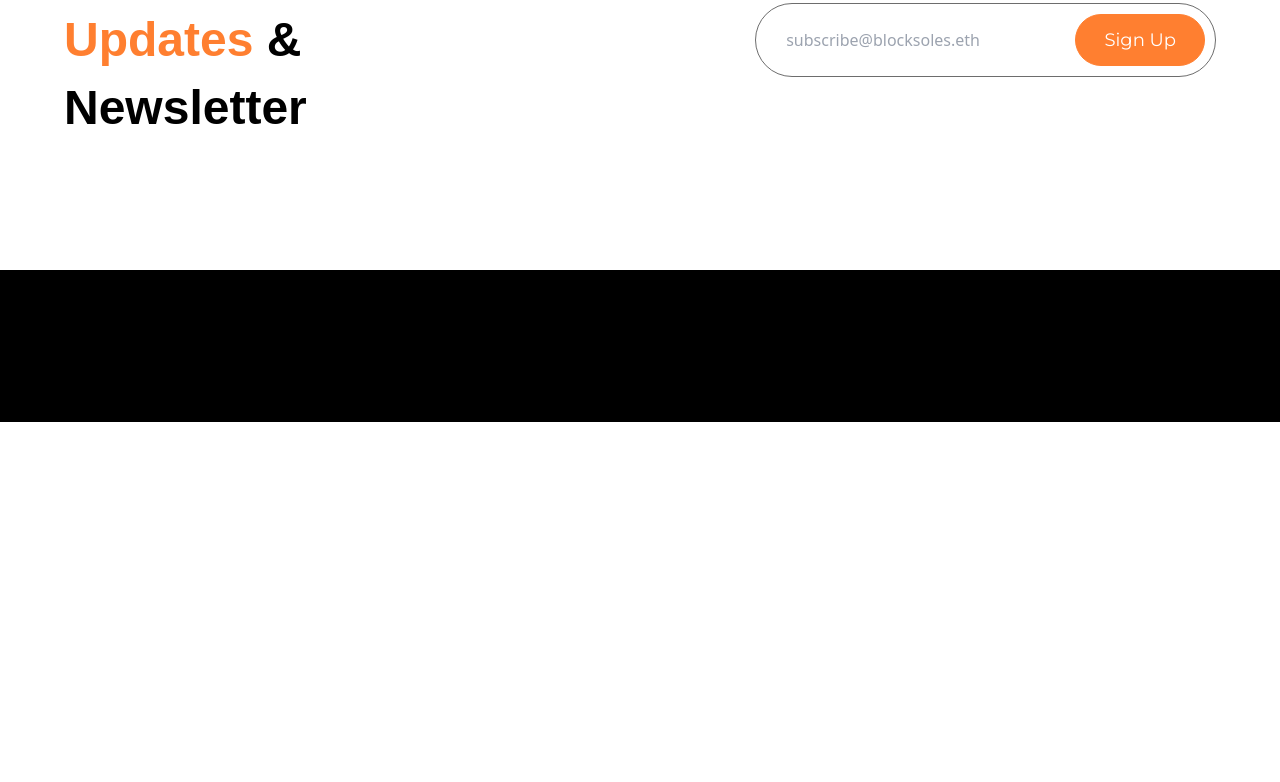
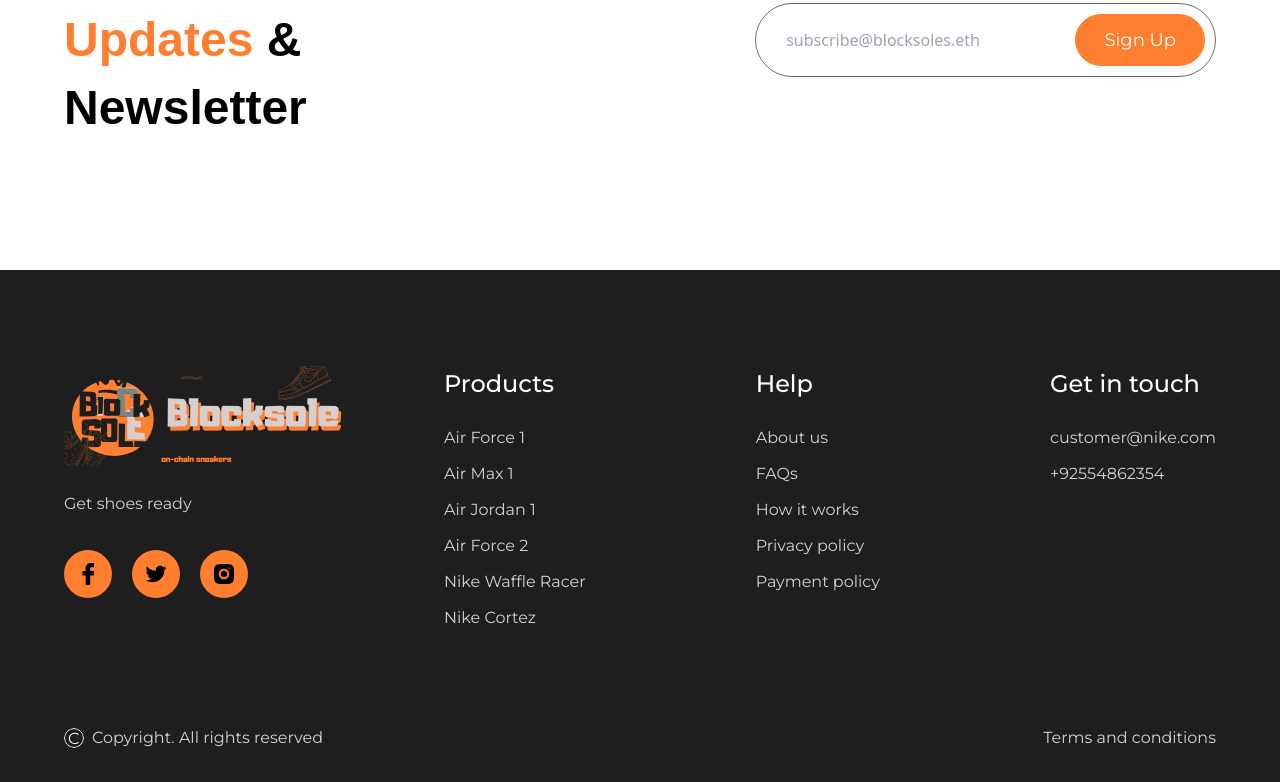
Before and after one commit to MamaKbubu/Blocksole, a React (Vite) app: page / in a window 1280 px wide. Shown: the part 4304-5086 px from the top of the page. Before the commit the page ends 4726 px from the top, so only its background shows below. Built offline with nearby package versions, Linux system fonts and the light colour scheme; a web font is replaced by a local one.

Commit message:
frontend complete - needs design changes and content change

```diff
--- a/src/App.jsx
+++ b/src/App.jsx
@@ -28,7 +28,7 @@
     <section className="padding-x sm:py-32 py-16 w-full">
       <Subscribe/>
     </section>
-    <section className="bg-black padding-x padding-t pb-8">
+    <section className=" bg-sexy-black padding-x padding-t pb-8">
       <Footer/>
     </section>
 
--- a/src/sections/Footer.jsx
+++ b/src/sections/Footer.jsx
@@ -1,6 +1,88 @@
+import { copyrightSign } from '../assets/icons'
+import { footerLogo } from '../assets/images'
+import { footerLinks, socialMedia } from '../constants'
+
 const Footer = () => {
   return (
-    <div>Footer</div>
+    <footer className="max-container">
+      <div className="flex justify-between items-start
+      gap-20 flex-wrap max-lg:flex-col" >
+        <div className="
+        flex flex-col items-start">
+          <a
+          href="/">
+            <img
+            src={footerLogo}
+            width={300}
+            height={60}
+            alt="logo"
+            />
+          </a>
+          <p className='mt-6 text-base
+          leading-7 font-montserrat text-white-400 sm:max-w-sm '> Get shoes ready</p>
+          <div
+          className='flex items-center gap-5 mt-8'>
+            {socialMedia.map((icon) => (
+              <div className='flex justify-center items-center
+              w-12 h-12 bg-coral-red rounded-full'>
+                <img
+                src={icon.src}
+                alt={icon.alt}
+                width={24}
+                height={24}
+                />
+                </div>
+            ))}
+
+          </div>
+        </div>
+
+        <div className='
+        flex flex-1 justify-between
+        lg:hap-10 gap-20 flex-wrap'>
+          {footerLinks.map((section) => (
+            <div key={section}>
+              <h4 className='text-white
+              font-montserrat text-2xl
+              leading-normal font-medium mb-6'>{section.title}</h4>
+              <ul>
+                {section.links.map((link) => (
+                  <li key={link}
+                  className='mt-3 text-white-400
+                  font-montserrat text-base leading-normal'>
+                    <a
+                    href="/"
+                    className='text-white-400
+                    hover:text-coral-red
+                    cursor-pointer'>
+                      {link.name}
+                    </a>
+                  </li>
+                ))}
+              </ul>
+              </div>
+          ))}
+          </div>
+      </div>
+      <div className='
+      flex justify-between
+      text-white-400 mt-24 max-sm:flex-col max-sm:items-center'>
+        <div className='flex
+        justify-start items-center gap-2 font-montserrat
+        cursor-pointer'>
+          <img
+          src={copyrightSign}
+          alt='copyright'
+          width={20}
+          height={20}
+          className='rounded-full m-0'
+          />
+          <p>Copyright. All rights reserved</p>
+
+        </div>
+        <p className='cursor-pointer font-montserrat'>Terms and conditions</p>
+      </div>
+    </footer>
   )
 }
 
--- a/tailwind.config.js
+++ b/tailwind.config.js
@@ -24,6 +24,7 @@
       colors: {
         'primary': "#ECEEFF",
         "coral-red": "#FF7F30",
+        "sexy-black": "#1E1E1E",
         "slate-gray": "#6D6D6D",
         "pale-blue": "#F5F6FF",
         "white-400": "rgba(255, 255, 255, 0.80)"
```
Also changed, not shown: src/assets/images/footer-logo.svg, src/assets/images/footerLogo.svg (added).
